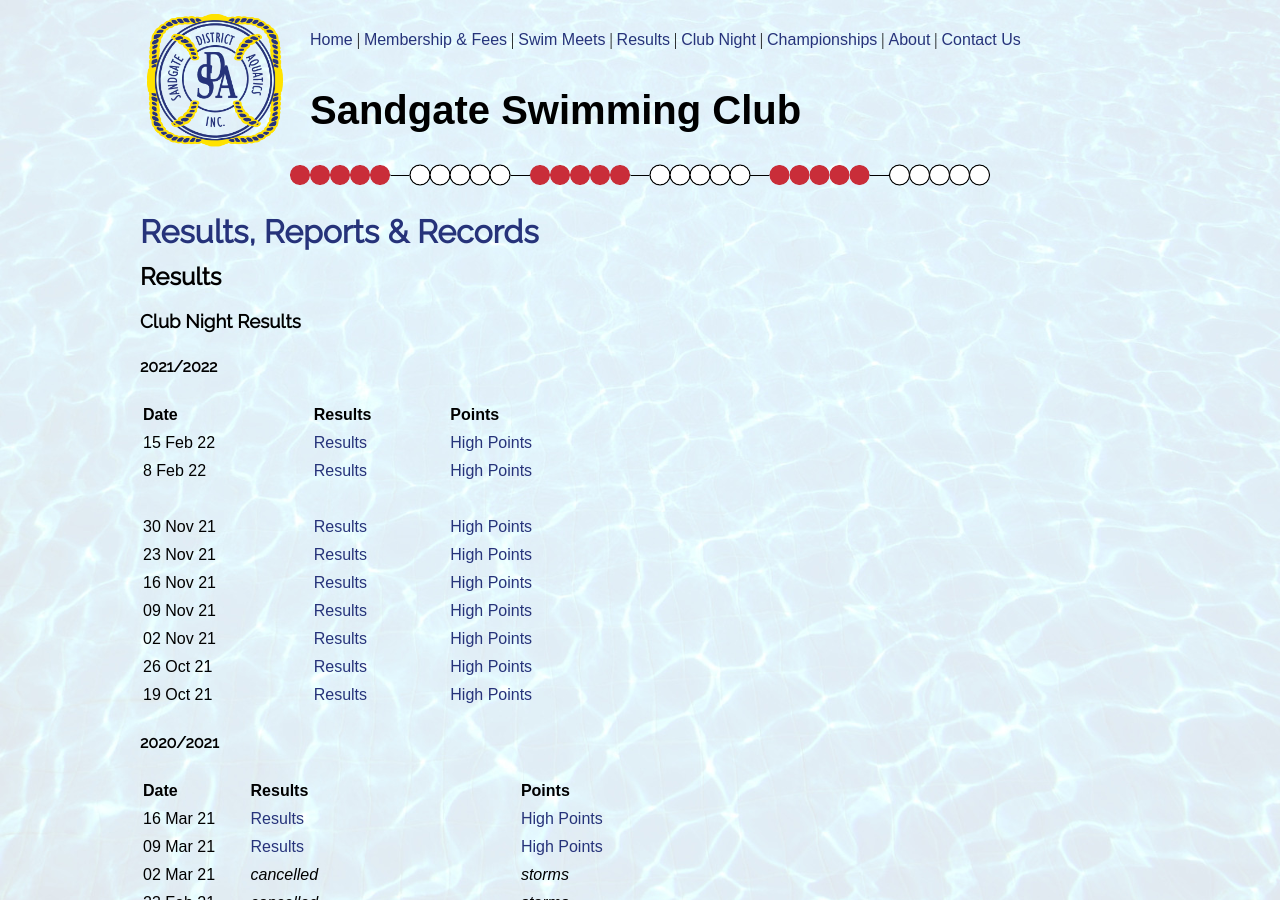
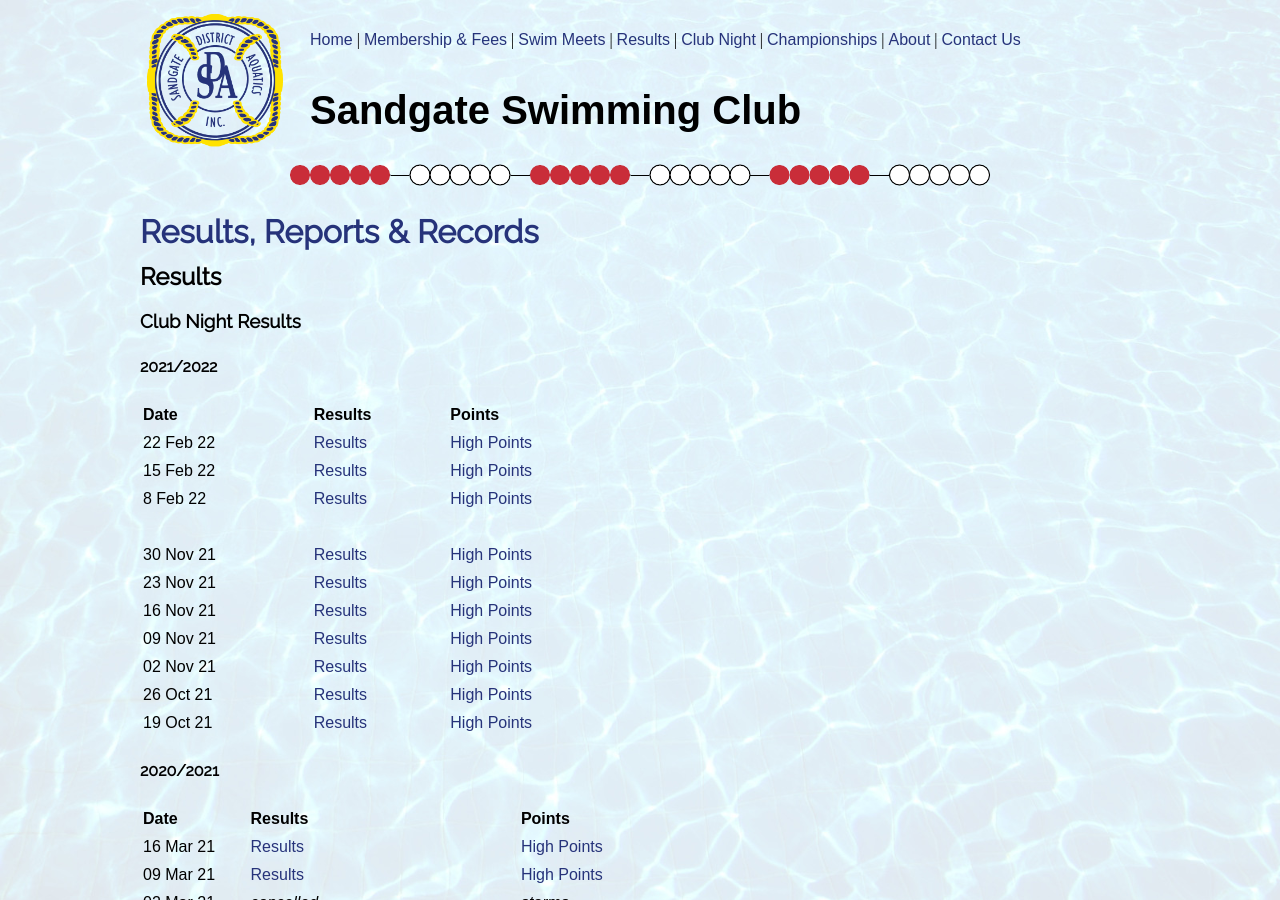
Before and after one commit to sandswim/website, a Jekyll site: the page built from pages/results.md, in a window 1280 px wide and 900 px high. Built offline with Jekyll 4.4.1, drawn with Linux system fonts in a browser that asks for light colours.

Commit message:
Results 2022-02-22

```diff
--- a/pages/results.md
+++ b/pages/results.md
@@ -11,6 +11,7 @@ permalink: /results
 
 **Date** | **Results** | **Points**
 --- | --- | ---
+22 Feb 22 | [Results](files/results/ClubNight-2022-02-22.pdf) | [High Points](files/results/HighPoints-2022-02-22.pdf)
 15 Feb 22 | [Results](files/results/ClubNight-2022-02-15.pdf) | [High Points](files/results/HighPoints-2022-02-15.pdf)
 8 Feb 22 | [Results](files/results/ClubNight-2022-02-08.pdf) | [High Points](files/results/HighPoints-2022-02-08.pdf)
 ||
```
Also changed, not shown: 2 other files.
